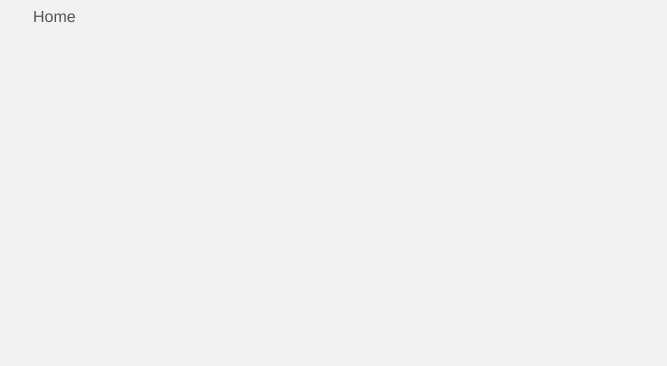
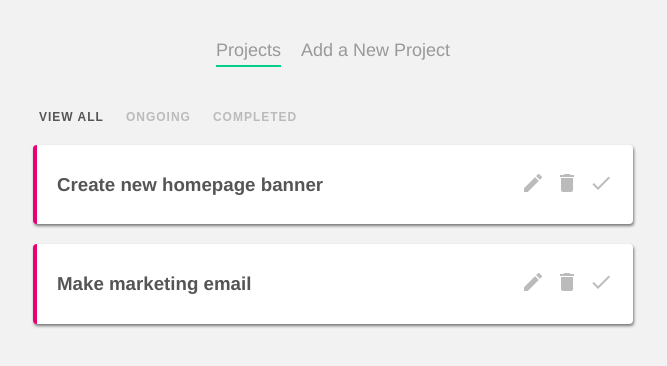
Before and after one commit to islesetglaciers/project-planner, a Vue app: page / in a window 1280 px wide. Shown: the top 366 px of the page, without its empty margins (307-974 px from the left). Built offline with nearby package versions, Linux system fonts and the light colour scheme; data requests are answered from the project's data file.

Commit message:
filterNav

```diff
--- /dev/null
+++ b/data/db.json
@@ -0,0 +1,16 @@
+{
+  "projects": [
+    {
+      "id": 1,
+      "title": "Create new homepage banner",
+      "details": "Lorem ipsum dolor sit amet.",
+      "complete": false
+    },
+    {
+      "id": 2,
+      "title": "Make marketing email",
+      "details": "Lorem ipsum",
+      "complete": false
+    }
+  ]
+}
--- a/package.json
+++ b/package.json
@@ -8,6 +8,7 @@
   },
   "dependencies": {
     "core-js": "^3.6.5",
+    "json-server": "^0.16.3",
     "vue": "^3.0.0",
     "vue-router": "^4.0.0-0"
   },
--- a/public/index.html
+++ b/public/index.html
@@ -5,6 +5,7 @@
     <meta http-equiv="X-UA-Compatible" content="IE=edge">
     <meta name="viewport" content="width=device-width,initial-scale=1.0">
     <link rel="icon" href="<%= BASE_URL %>favicon.ico">
+    <link href="https://fonts.googleapis.com/icon?family=Material+Icons" rel="stylesheet">
     <title><%= htmlWebpackPlugin.options.title %></title>
   </head>
   <body>
--- a/src/App.vue
+++ b/src/App.vue
@@ -1,6 +1,16 @@
 <template>
+  <NavBar />
   <router-view/>
 </template>
+
+<script>
+import NavBar from './components/NavBar.vue'
+
+export default {
+  components: { NavBar }
+}
+</script>
+
 
 <style>
 body {
--- /dev/null
+++ b/src/components/FilterNav.vue
@@ -0,0 +1,45 @@
+<template>
+  <nav class="filter-nav">
+      <button
+        @click="updateFilter('all')"
+        :class="{ active: current === 'all' }"
+      >View All</button>
+      <button
+        @click="updateFilter('ongoing')"
+        :class="{ active: current === 'ongoing' }"
+      >Ongoing</button>
+      <button
+        @click="updateFilter('completed')"
+        :class="{ active: current === 'completed' }"
+      >Completed</button>
+  </nav>
+</template>
+
+<script>
+export default {
+    props: ['current'],
+    methods: {
+        updateFilter(by) {
+            this.$emit('filterChange', by)
+        }
+    }
+}
+</script>
+
+<style>
+  .filter-nav button {
+    background: none;
+    border: none;
+    color: #bbb;
+    outline: none;
+    font-size: 12px;
+    text-transform: uppercase;
+    margin-right: 10px;
+    letter-spacing: 1px;
+    font-weight: bold;
+    cursor: pointer;
+  }
+  .filter-nav button.active {
+    color: #555;
+  }
+</style>
--- /dev/null
+++ b/src/components/NavBar.vue
@@ -0,0 +1,30 @@
+<template>
+  <nav class="main-nav">
+      <router-link :to="{ name: 'Home' }">Projects</router-link>
+      <router-link :to="{ name: 'AddProject' }">Add a New Project</router-link>
+  </nav>
+</template>
+
+<script>
+export default {
+
+}
+</script>
+
+<style>
+  .main-nav {
+    text-align: center;
+    margin: 40px auto;
+  }
+  .main-nav a{
+    display: inline-block;
+    text-decoration: none;
+    margin: 0 10px;
+    color: #999;
+    font-size: 18px;
+  }
+  a.router-link-active {
+    border-bottom: 2px solid #00ce89;
+    padding-bottom: 4px;
+  }
+</style>
--- /dev/null
+++ b/src/components/SingleProject.vue
@@ -0,0 +1,86 @@
+<template>
+  <div class="project" :class="{ complete: project.complete }">
+      <div class="actions">
+          <h3 @click="showDetails = !showDetails">{{ project.title }}</h3>
+          <div class="icons">
+              <router-link :to="{ name: 'EditProject', params: { id: project.id }}">
+                  <span class="material-icons">edit</span>
+              </router-link>
+
+              <span @click="deleteProject" class="material-icons">delete</span>
+              <span @click="toggleComplete" class="material-icons tick">done</span>
+          </div>
+      </div>
+      <div v-if="showDetails" class="details">
+          <p>{{ project.details }}</p>
+      </div>
+  </div>
+</template>
+
+<script>
+export default {
+    props: ['project'],
+    data() {
+        return {
+            showDetails: false,
+            uri: 'http://localhost:3000/projects/' + this.project.id
+        }
+    },
+    methods: {
+        deleteProject() {
+            fetch(this.uri, { method: 'DELETE' })
+                .then(() => this.$emit('delete', this.project.id))
+                .catch(err => console.log(err.message))
+        },
+        toggleComplete() {
+            fetch(this.uri, {
+                method: 'PATCH',
+                headers: { 'Content-Type': 'application/json' },
+                body: JSON.stringify({ complete: !this.project.complete })
+            }).then(() => {
+                this.$emit('complete', this.project.id)
+            }).catch(err => console.log(err.message))
+        }
+    }
+}
+</script>
+
+<style>
+    .project {
+        margin: 20px auto;
+        background: white;
+        padding: 10px 20px;
+        border-radius: 4px;
+        box-shadow: 1px 2px 3px rgba(0,0,0,0.5);
+        border-left: 4px solid #e90074;
+    }
+
+    h3 {
+        cursor: pointer;
+    }
+
+    .actions {
+        display: flex;
+        justify-content: space-between;
+        align-items: center;
+    }
+
+    .material-icons {
+        font-size: 24px;
+        margin-left: 10px;
+        color: #bbb;
+        cursor: pointer;
+        transition: 0.2s;
+    }
+    .material-icons:hover {
+        color: #777;
+    }
+
+    .complete {
+        border-left: 4px solid #00ce89;
+    }
+
+    .project.complete .tick {
+        color: #00ce89;
+    }
+</style>
--- a/src/router/index.js
+++ b/src/router/index.js
@@ -1,11 +1,24 @@
 import { createRouter, createWebHistory } from 'vue-router'
 import Home from '../views/Home.vue'
+import AddProject from '../views/AddProject.vue'
+import EditProject from '../views/EditProject.vue'
 
 const routes = [
   {
     path: '/',
     name: 'Home',
     component: Home
+  },
+  {
+    path: '/add',
+    name: 'AddProject',
+    component: AddProject
+  },
+  {
+    path: '/projects/:id',
+    name: 'EditProject',
+    component: EditProject,
+    props: true
   }
 ]
 
--- /dev/null
+++ b/src/views/AddProject.vue
@@ -0,0 +1,79 @@
+<template>
+  <form @submit.prevent="handleSubmit">
+      <label>Title:</label>
+      <input type="text" v-model="title" required>
+      <label>Details:</label>
+      <textarea v-model="details" required></textarea>
+      <button>Add Project</button>
+  </form>
+</template>
+
+<script>
+export default {
+    data() {
+        return {
+            title: '',
+            details: ''
+        }
+    },
+    methods: {
+        handleSubmit() {
+            // console.log(this.title, this.details)
+            let project = {
+                title: this.title,
+                details: this.details,
+                complete: false
+            }
+            // console.log(project)
+            fetch('http://localhost:3000/projects', {
+                method: 'POST',
+                headers: { 'Content-Type': 'application/json' },
+                body: JSON.stringify(project)
+            }).then(() => {
+                this.$router.push('/')
+            }).catch(err => console.log(err.message))
+        }
+    }
+}
+</script>
+
+<style>
+    form {
+    background: white;
+    padding: 20px;
+    border-radius: 10px;
+  }
+  label {
+    display: block;
+    color: #bbb;
+    text-transform: uppercase;
+    font-size: 14px;
+    font-weight: bold;
+    letter-spacing: 1px;
+    margin: 20px 0 10px 0
+  }
+  input {
+    padding: 10px;
+    border: 0;
+    border-bottom: 1px solid #ddd;
+    width: 100%;
+    box-sizing: border-box;
+  }
+  textarea {
+    border: 1px solid #ddd;
+    padding: 10px;
+    width: 100%;
+    box-sizing: border-box;
+    height: 100px;
+  }
+  form button {
+    display: block;
+    margin: 20px auto 0;
+    background: #00ce89;
+    color: white;
+    padding: 10px;
+    border: 0;
+    border-radius: 6px;
+    font-size: 16px;
+  }
+</style>
--- /dev/null
+++ b/src/views/EditProject.vue
@@ -0,0 +1,49 @@
+<template>
+  <form @submit.prevent="handleEdit">
+      <label>Title:</label>
+      <input type="text" v-model="title" required>
+      <label>Details:</label>
+      <textarea v-model="details" required></textarea>
+      <button>Update Project</button>
+  </form>
+</template>
+
+<script>
+export default {
+    props: ['id'],
+    data() {
+        return {
+            title: '',
+            details: '',
+            uri: 'http://localhost:3000/projects/' + this.id
+        }
+    },
+    mounted() {
+        fetch(this.uri)
+            .then(res => res.json())
+            .then(data => {
+                // console.log(data)
+                this.title = data.title,
+                this.details = data.details
+            })
+    },
+    methods: {
+        handleEdit() {
+            fetch(this.uri, {
+                method: 'PATCH',
+                headers: { 'Content-Type': 'application/json' },
+                body: JSON.stringify({
+                    title: this.title,
+                    details: this.details
+                })
+            }).then(() => {
+                this.$router.push('/')
+            }).catch(err => console.log(err.message))
+        }
+    }
+}
+</script>
+
+<style>
+
+</style>
--- a/src/views/Home.vue
+++ b/src/views/Home.vue
@@ -1,12 +1,45 @@
 <template>
   <div class="home">
-    Home
+    <FilterNav @filterChange="current = $event" :current="current" />
+    <div v-if="projects.length">
+      <div v-for="project in projects" :key="project.id">
+        <SingleProject :project="project" @delete="handleDelete" @complete="handleComplete" />
+      </div>
+    </div>
   </div>
 </template>
 
 <script>
+import SingleProject from '../components/SingleProject.vue'
+import FilterNav from '../components/FilterNav.vue'
+
 export default {
   name: 'Home',
-  components: { }
+  components: { SingleProject, FilterNav },
+  data() {
+    return {
+      projects: [],
+      current: 'all'
+    }
+  },
+  mounted() {
+    fetch('http://localhost:3000/projects')
+      .then(res => res.json())
+      .then(data => this.projects = data)
+      .catch(err => console.log(err.message))
+  },
+  methods: {
+    handleDelete(id) {
+      this.projects = this.projects.filter((project) => {
+        return project.id !== id
+      })
+    },
+    handleComplete(id) {
+      let proj = this.projects.find(project => {
+        return project.id === id
+      })
+      proj.complete = !proj.complete
+    }
+  }
 }
 </script>
```
Also changed, not shown: 1 other file (tests, documents, lock files or other folders).
